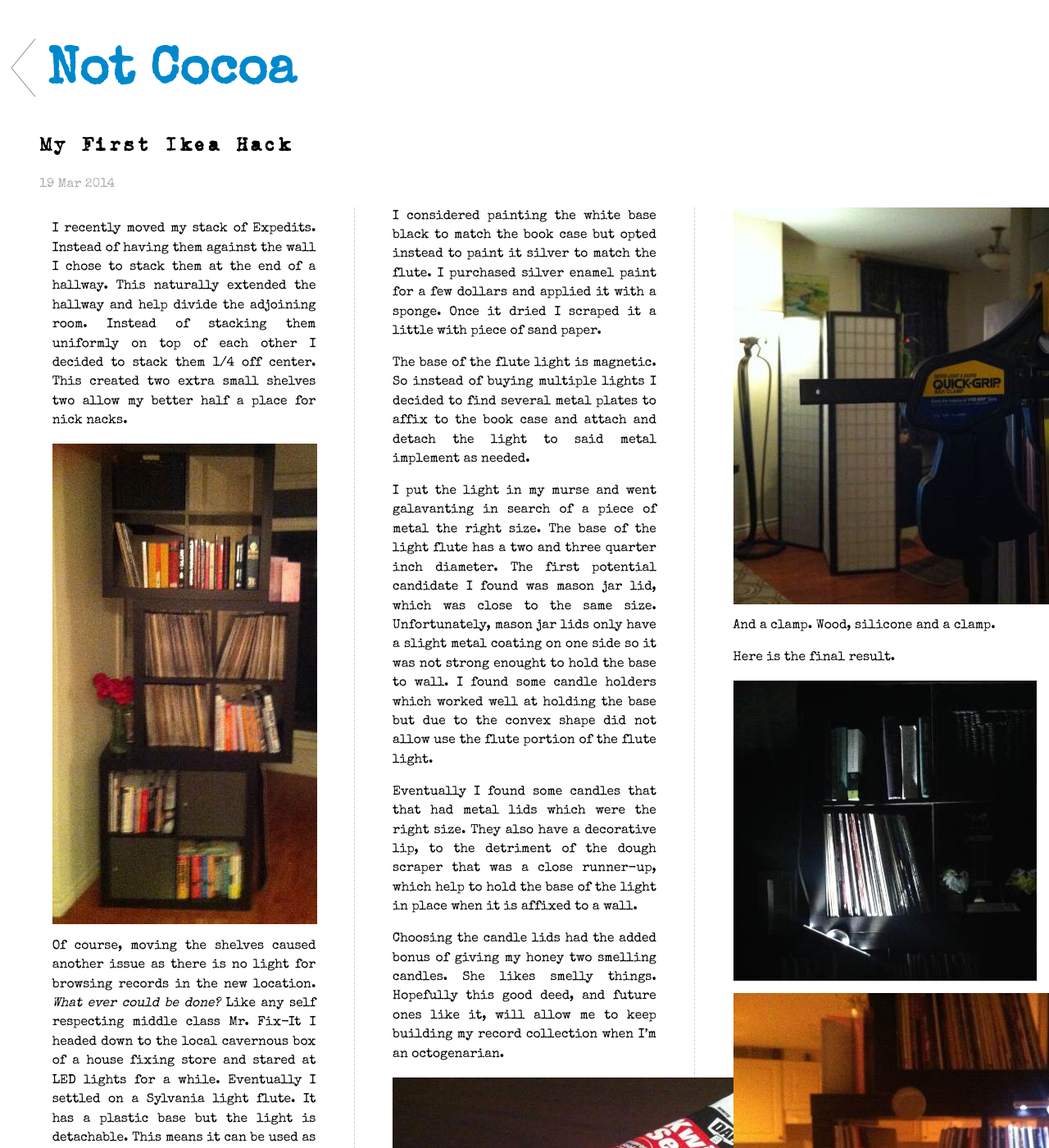
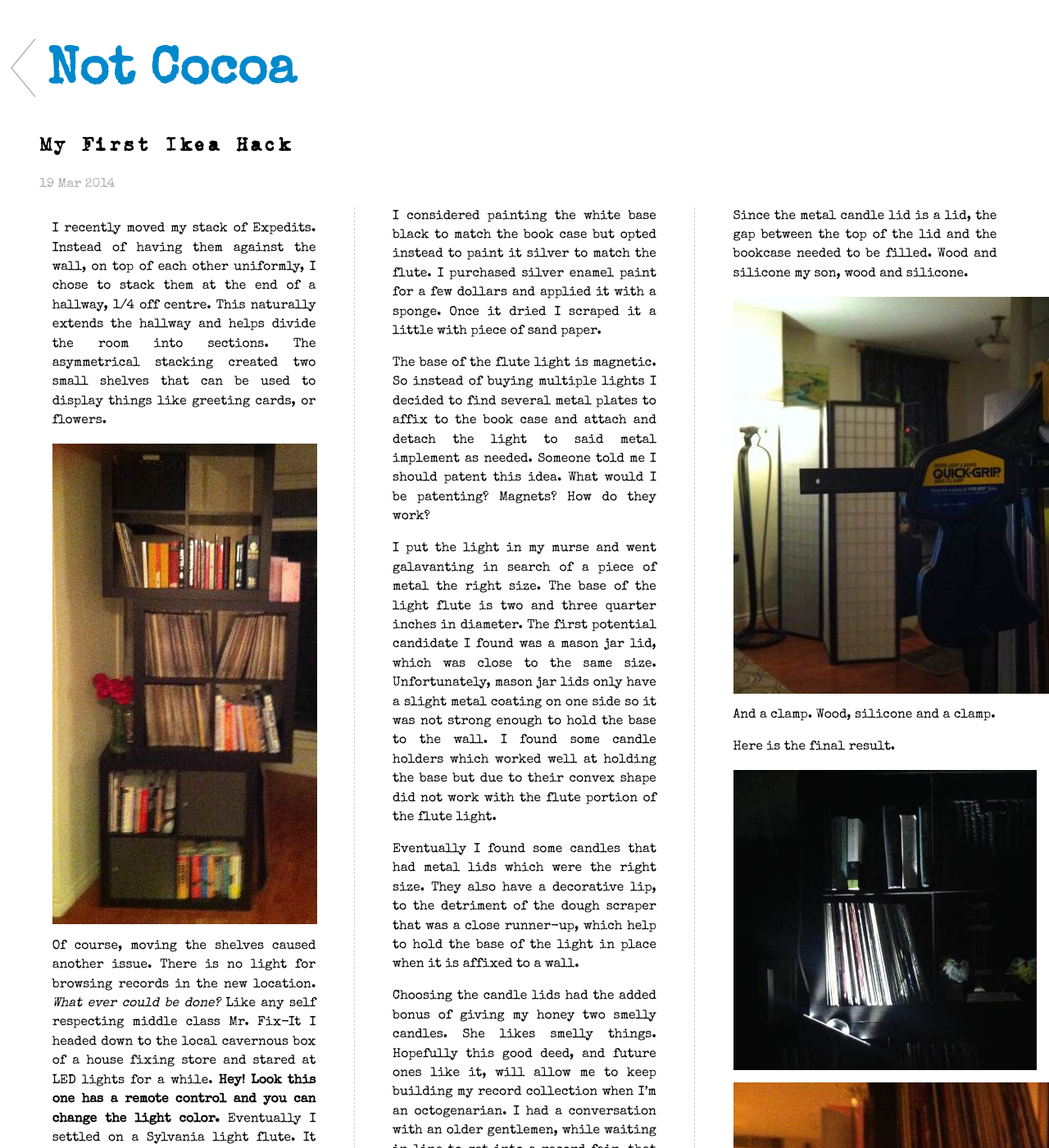
Before and after one commit to mcormier/blog, a Jekyll site: the page built from _posts/2014-03-19-ikea-expedit-hack.md, in a window 1280 px wide and 1400 px high. Shown: the whole window at 82% size. Built offline with Jekyll 4.4.1, drawn with Linux system fonts in a browser that asks for light colours; Markdown is read by kramdown in place of the engine named in the settings; some of the changed text lies outside the part shown.

Commit message:
Second draft is better than the first ...

```diff
--- a/_posts/2014-03-19-ikea-expedit-hack.md
+++ b/_posts/2014-03-19-ikea-expedit-hack.md
@@ -4,28 +4,28 @@ title:  "My First Ikea Hack"
 
 ---
 
-I recently moved my stack of Expedits.  Instead of having them against the wall I chose to stack them at the end of a hallway.  This naturally extended the hallway and help divide the adjoining room.  Instead of stacking them uniformly on top of each other I decided to stack them 1/4 off center.  This created two extra small shelves two allow my better half a place for nick nacks.
+I recently moved my stack of Expedits.  Instead of having them against the wall, on top of each other uniformly, I chose to stack them at the end of a hallway, 1/4 off centre.  This naturally extends the hallway and helps divide the room into sections.   The asymmetrical stacking created two small shelves that can be used to display things like greeting cards, or flowers.
 
 
 <img src="/images/ikeahack/asymetrical_expedit.jpg" />
 
-Of course, moving the shelves caused another issue as there is no light for browsing records in the new location.  _What ever could be done?_ Like any self respecting middle class Mr. Fix-It I headed down to the local cavernous box of a house fixing store and stared at LED lights for a while. Eventually I settled on a Sylvania light flute.  It has a plastic base but the light is detachable. This means it can be used as an emergency flashlight if the power goes out. I also can detach it and wave it at the cat to create acheap strobe light effect, which she seems quite fascinated with.
+Of course, moving the shelves caused another issue. There is no light for browsing records in the new location.  _What ever could be done?_ Like any self respecting middle class Mr. Fix-It I headed down to the local cavernous box of a house fixing store and stared at LED lights for a while. **Hey! Look this one has a remote control and you can change the light color.** Eventually I settled on a Sylvania light flute.  It has a plastic base but the light is detachable. It can be used as an emergency flashlight if the power goes out. I also can detach it and wave it at the cat to create a cheap strobe light effect, which she seems quite fascinated with. However, she's also quite fascinated with boxes and grocery bags.  Meh, the life of a house cat.
 
 <img src="/images/ikeahack/light_candle_paint.jpg" />
 
 I considered painting the white base black to match the book case but opted instead to paint it silver to match the flute.  I purchased silver enamel paint for a few dollars and applied it with a sponge.  Once it dried I scraped it a little with piece of sand paper.
 
-The base of the flute light is magnetic.  So instead of buying multiple lights I decided to find several metal plates to affix to the book case and attach and detach the light to said metal implement as needed.
+The base of the flute light is magnetic.  So instead of buying multiple lights I decided to find several metal plates to affix to the book case and attach and detach the light to said metal implement as needed.  Someone told me I should patent this idea.  What would I be patenting?  Magnets? How do they work?
 
-I put the light in my murse and went galavanting in search of a piece of metal the right size.  The base of the light flute has a two and three quarter inch diameter.  The first potential candidate I found was mason jar lid, which was close to the same size.  Unfortunately, mason jar lids only have a slight metal coating on one side so it was not strong enought to hold the base to wall.  I found some candle holders which worked well at holding the base but due to the convex shape did not allow use the flute portion of the flute light.
+I put the light in my murse and went galavanting in search of a piece of metal the right size.  The base of the light flute is two and three quarter inches in diameter.  The first potential candidate I found was a mason jar lid, which was close to the same size.  Unfortunately, mason jar lids only have a slight metal coating on one side so it was not strong enough to hold the base to the wall.  I found some candle holders which worked well at holding the base but due to their convex shape did not work with the flute portion of the flute light.
 
-Eventually I found some candles that that had metal lids which were the right size.  They also have a decorative lip, to the detriment of the dough scraper that was a close runner-up, which help to hold the base of the light in place when it is affixed to a wall.
+Eventually I found some candles that had metal lids which were the right size.  They also have a decorative lip, to the detriment of the dough scraper that was a close runner-up, which help to hold the base of the light in place when it is affixed to a wall.
 
-Choosing the candle lids had the added bonus of giving my honey two smelling candles.  She likes smelly things.  Hopefully this good deed, and future ones like it, will allow me to keep building my record collection when I'm an octogenarian.
+Choosing the candle lids had the added bonus of giving my honey two smelly candles.  She likes smelly things.  Hopefully this good deed, and future ones like it, will allow me to keep building my record collection when I'm an octogenarian. I had a conversation with an older gentlemen, while waiting in line to get into a record fair, that his wife had given him an ultimatummany years ago.  "One for one", he said.  "For every record I bring into the house now, I must get rid of one". My, oh, my.
 
 <img src="/images/ikeahack/caulking.jpg" />
 
-Since the metal candle lid is a lid the gap between the top of the lid and the bookcase needed to be filled.  Wood and silicone my son, wood and silicone.
+Since the metal candle lid is a lid, the gap between the top of the lid and the bookcase needed to be filled.  Wood and silicone my son, wood and silicone.
 
 <img src="/images/ikeahack/clamping.jpg" />
 
```
